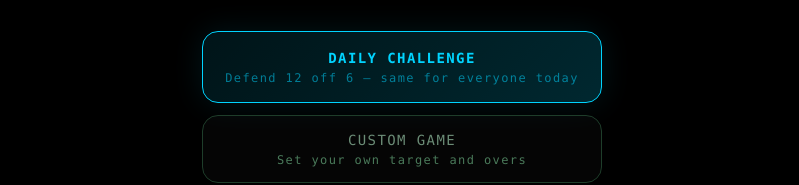
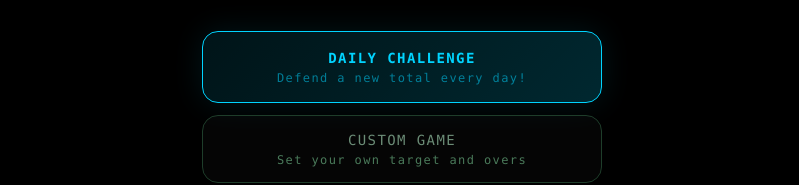
Before and after one commit to bagel786/DeathOver, a Next.js app: page / in a window 1280 px wide. Shown: the part 385-570 px from the top of the page, without its empty margins (238-1037 px from the left). Built offline with nearby package versions, Linux system fonts and the light colour scheme.

Commit message:
text changes

```diff
--- a/app/page.tsx
+++ b/app/page.tsx
@@ -74,7 +74,7 @@ export default function HomePage() {
         >
           DAILY CHALLENGE
           <span className="block text-xs font-normal mt-0.5" style={{ color: "#00d4ff88" }}>
-            Defend 12 off 6 — same for everyone today
+            Defend a new total every day!
           </span>
         </Link>
 
```
